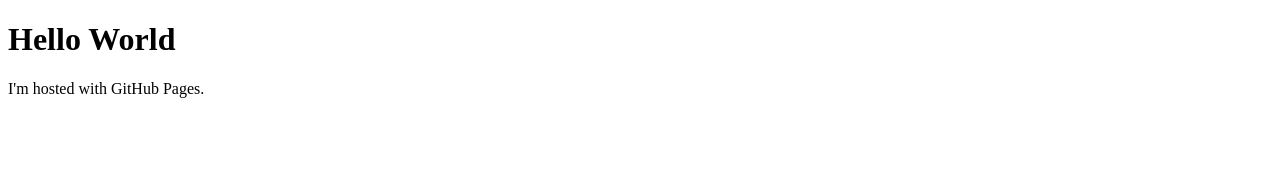
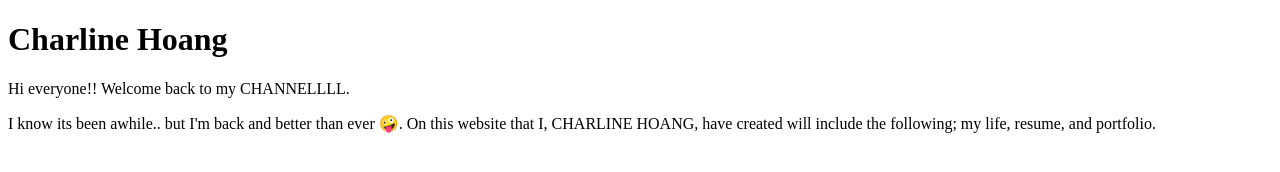
Before and after one commit to chartato/charline.hoang.io, a plain HTML site: page index.html in a window 1280 px wide. Drawn offline with Linux system fonts and the light colour scheme.

Commit message:
Update index.html

```diff
--- a/index.html
+++ b/index.html
@@ -1,7 +1,9 @@
 <!DOCTYPE html>
 <html>
 <body>
-<h1>Hello World</h1>
-<p>I'm hosted with GitHub Pages.</p>
+<h1>Charline Hoang</h1>
+<p>Hi everyone!! Welcome back to my CHANNELLLL.</p>
+  <p> I know its been awhile.. but I'm back and better than ever &#129322;.
+  On this website that I, CHARLINE HOANG, have created will include the following; my life, resume, and portfolio.</p>
 </body>
 </html>
```
